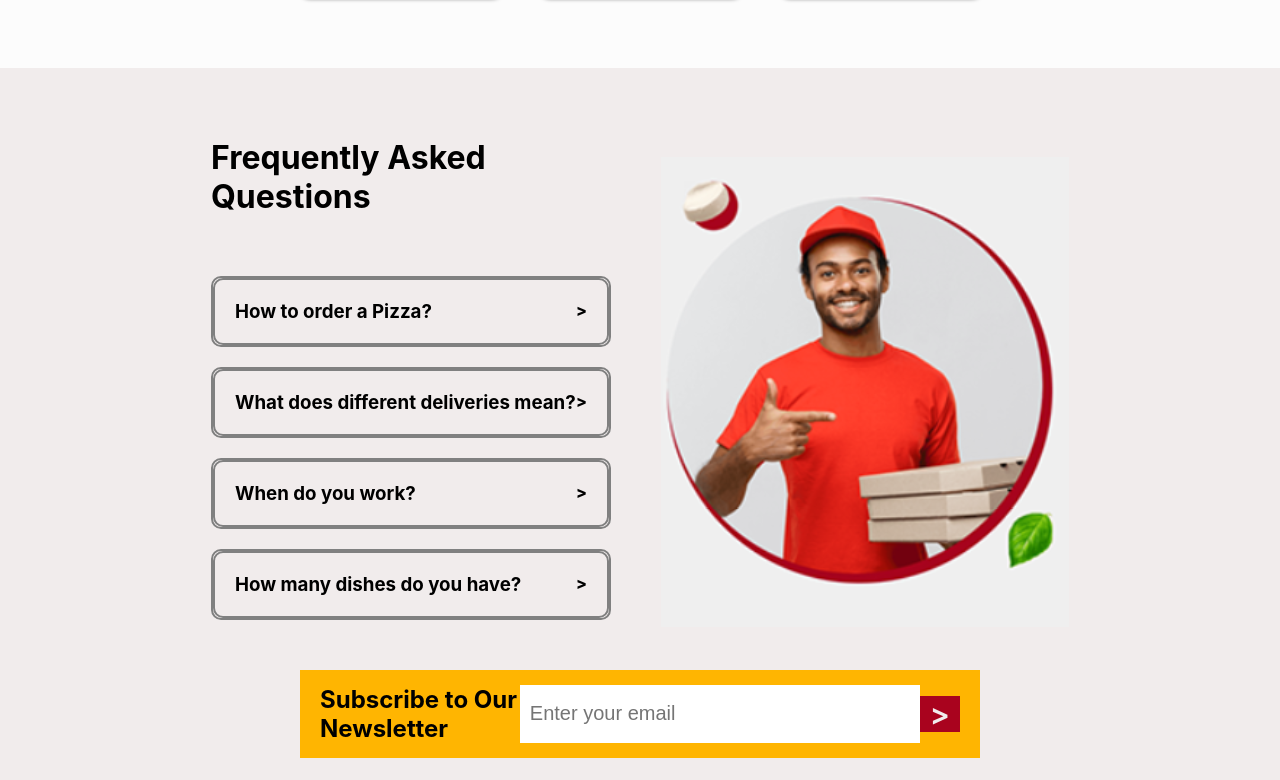
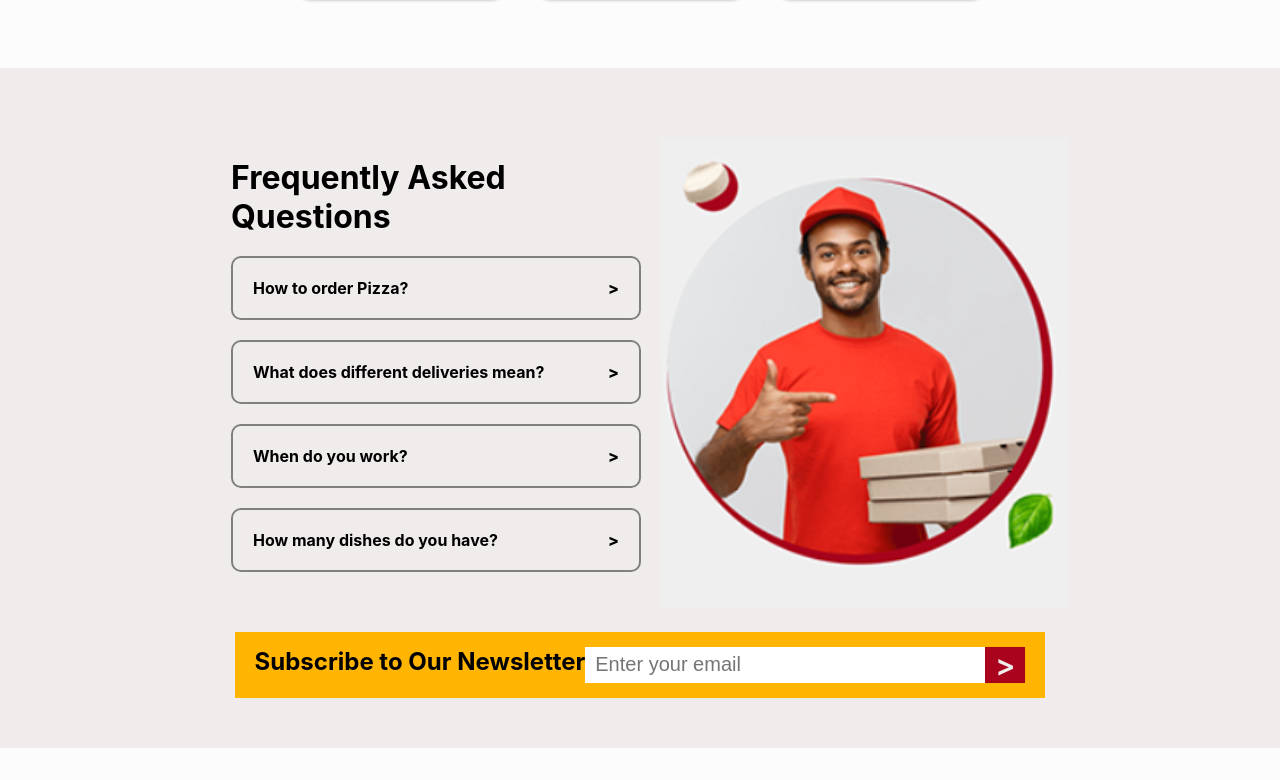
Before and after one commit to CardinalSparrow/react-foody-website, a React (Create React App) app: page / in a window 1280 px wide. Shown: the part 4760-5540 px from the top of the page. Built offline with nearby package versions, Linux system fonts and the light colour scheme.

Commit message:
coded the faq section and added the accordion functionality to it

```diff
--- a/src/Components/FAQ/FAQ.css
+++ b/src/Components/FAQ/FAQ.css
@@ -8,53 +8,46 @@
   padding: 20px 0;
   justify-content: center;
   align-items: center;
-  gap: 50px;
+  /* gap: 10px; */
 }
 
 .faq-text {
-  width: 400px;
+  width: 450px;
+}
+.faq-text h1 {
+  padding: 0 20px;
 }
 
-.faq-text h1 {
-  margin-bottom: 30px;
+.question-header {
+  display: flex;
+  justify-content: space-between;
+  align-items: center;
+  padding: 10px 20px;
+  border-radius: 10px;
+  cursor: pointer;
 }
 
-.questions-and-answers {
+.accordion-card {
   padding: 10px 0;
+  border: 2px solid grey;
+  border-radius: 10px;
+  margin: 20px;
 }
 
-.question-group {
-  margin: 20px 0;
-  border: 2px solid grey;
-  border-radius: 10px;
-}
-.question {
-  padding: 20px;
-  border: 2px solid grey;
-  border-radius: 10px;
-  display: flex;
-  justify-content: space-between;
-  cursor: pointer;
-}
-.question p {
+.icon {
   font-weight: 800;
 }
 
 .answer {
-  padding: 20px;
-  display: none;
+  padding: 0 20px;
 }
 
-.answer h3 {
-  color: #a9031e;
-  margin: 10px 0;
-}
 .newsletter {
   display: flex;
   justify-self: center;
   justify-content: space-between;
   background: #ffb501;
-  margin: 0px 300px;
+  margin: 0px 220px;
   padding: 15px 20px;
 }
 
--- a/src/Components/FAQ/FAQ.jsx
+++ b/src/Components/FAQ/FAQ.jsx
@@ -1,86 +1,36 @@
 import React from "react";
+import { useState } from "react";
+import { FAQ_data } from "../Assets/FAQ_data";
 import "./FAQ.css";
 import faq from "../Assets/FAQ .png";
+
+const Accordion = ({ question, answer }) => {
+  const [isActive, setIsActive] = useState(false);
+  return (
+    <div className="accordion-card">
+      <div className="question-header" onClick={() => setIsActive(!isActive)}>
+        <h4 className="question">
+          {question} {isActive && console.log("red")}
+        </h4>
+        <p className="icon">{isActive ? "-" : ">"}</p>
+      </div>
+      <div className="answer">
+        {isActive && <p className="card-info">{answer}</p>}
+      </div>
+    </div>
+  );
+};
 const FAQ = () => {
   return (
     <div className="faq">
       <div className="faq-text-and-image">
         <div className="faq-text">
           <h1>Frequently Asked Questions</h1>
-          <div className="questions-and-answers">
-            <div className="question-group question1-and-answer">
-              <div className="question">
-                <h3>How to order a Pizza?</h3>
-                <p>&gt;</p>
-              </div>
-              <div className="answer">
-                <h3>How to order a Pizza?</h3>
-                <p>
-                  Lorem ipsum dolor sit amet consectetur adipisicing elit.
-                  Facilis quia neque in perspiciatis possimus voluptatem
-                  delectus veniam consequatur. Ducimus ullam omnis illo dolores
-                  doloribus iste voluptates. Temporibus, libero. Quae aliquam
-                  rem quos similique dolorum totam officia labore, pariatur, cum
-                  sit suscipit id deserunt, molestias repellendus. Ad cum
-                  repudiandae quo architecto!
-                </p>
-              </div>
-            </div>
-            <div className="question-group question2-and-answer">
-              <div className="question">
-                <h3>What does different deliveries mean?</h3>
-                <p>&gt;</p>
-              </div>
-              <div className="answer">
-                <h3>What does different deliveries mean?</h3>
-                <p>
-                  Lorem ipsum dolor sit amet consectetur adipisicing elit.
-                  Facilis quia neque in perspiciatis possimus voluptatem
-                  delectus veniam consequatur. Ducimus ullam omnis illo dolores
-                  doloribus iste voluptates. Temporibus, libero. Quae aliquam
-                  rem quos similique dolorum totam officia labore, pariatur, cum
-                  sit suscipit id deserunt, molestias repellendus. Ad cum
-                  repudiandae quo architecto!
-                </p>
-              </div>
-            </div>
-            <div className="question-group question3-and-answer">
-              <div className="question">
-                <h3>When do you work?</h3>
-                <p>&gt;</p>
-              </div>
-              <div className="answer">
-                <h3>When do you work?</h3>
-                <p>
-                  Lorem ipsum dolor sit amet consectetur adipisicing elit.
-                  Facilis quia neque in perspiciatis possimus voluptatem
-                  delectus veniam consequatur. Ducimus ullam omnis illo dolores
-                  doloribus iste voluptates. Temporibus, libero. Quae aliquam
-                  rem quos similique dolorum totam officia labore, pariatur, cum
-                  sit suscipit id deserunt, molestias repellendus. Ad cum
-                  repudiandae quo architecto!
-                </p>
-              </div>
-            </div>
-            <div className="question-group question4-and-answer">
-              <div className="question">
-                <h3>How many dishes do you have?</h3>
-                <p>&gt;</p>
-              </div>
-              <div className="answer">
-                <h3>How many dishes do you have?</h3>
-                <p>
-                  Lorem ipsum dolor sit amet consectetur adipisicing elit.
-                  Facilis quia neque in perspiciatis possimus voluptatem
-                  delectus veniam consequatur. Ducimus ullam omnis illo dolores
-                  doloribus iste voluptates. Temporibus, libero. Quae aliquam
-                  rem quos similique dolorum totam officia labore, pariatur, cum
-                  sit suscipit id deserunt, molestias repellendus. Ad cum
-                  repudiandae quo architecto!
-                </p>
-              </div>
-            </div>
-          </div>
+          {FAQ_data.map(({ question, answer }) => {
+            return (
+              <Accordion key={question} question={question} answer={answer} />
+            );
+          })}
         </div>
         <div className="faq-image">
           <img src={faq} alt="" />
```
